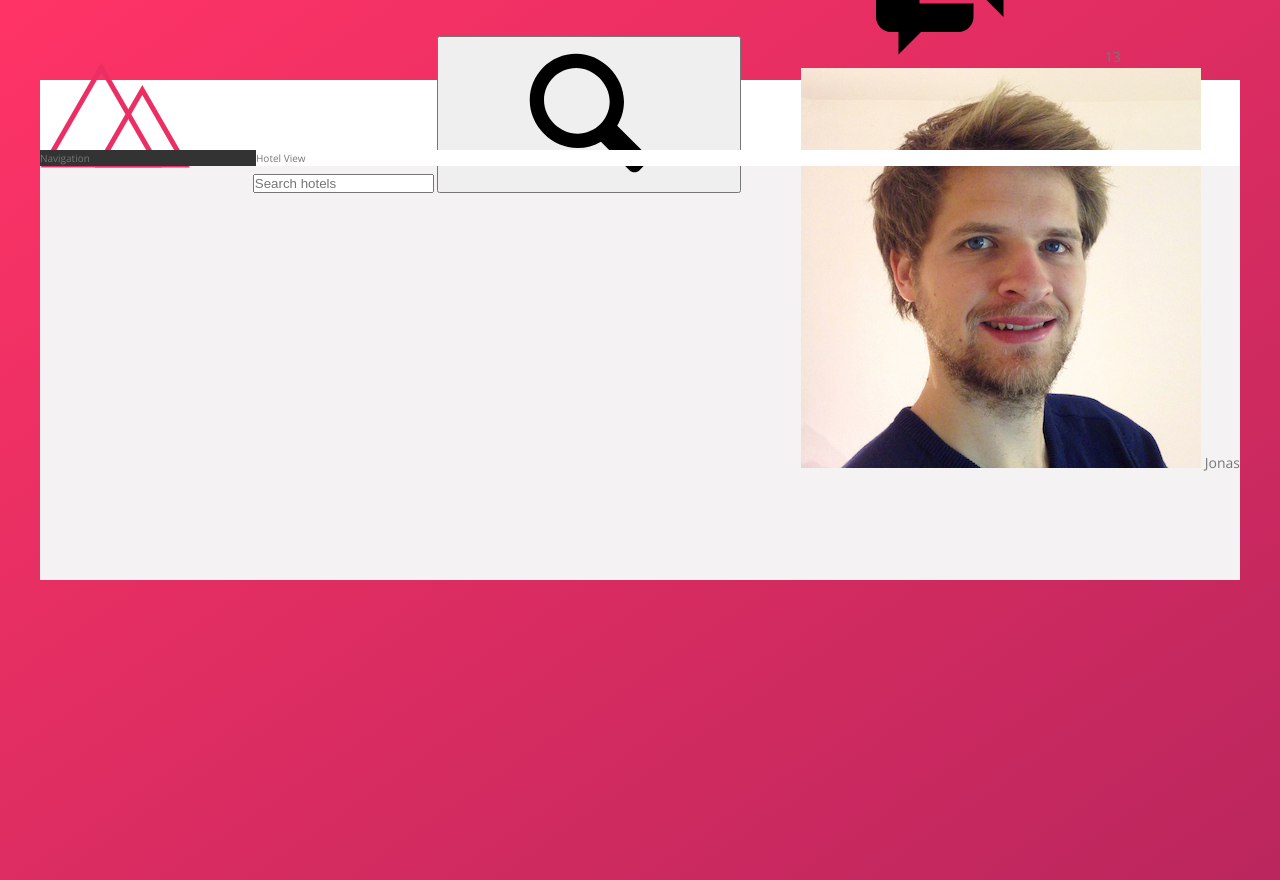
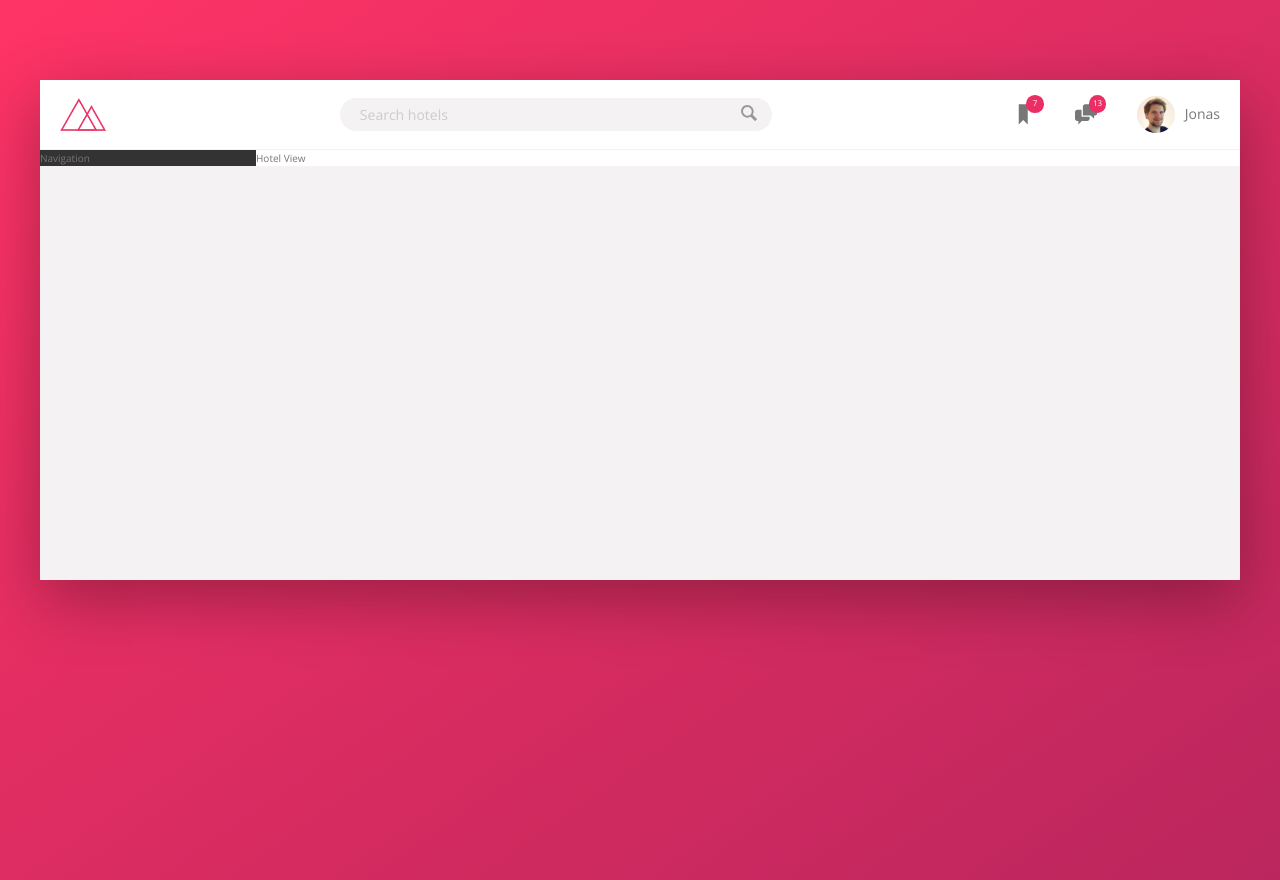
Before and after one commit to APareja12/trav_booking, a website built with Parcel: page index.html in a window 1280 px wide. Built offline with nearby package versions, Linux system fonts and the light colour scheme.

Commit message:
adds css style search

```diff
--- a/sass/_base.scss
+++ b/sass/_base.scss
@@ -12,7 +12,19 @@
     --color-grey-dark-2: #777;
     --color-grey-dark-3: #999;
 
+    --shadow-dark: 0 2rem 6rem rgba(0,0,0,.3);
+    --shadow-light: 0 2rem 5rem rgba(0,0,0,.06);
+
+    --line: 1px solid var(--color-grey-light-2);
+
 }
+
+$bp-largest: 75em;     // 1200px
+$bp-large: 68.75em;    // 1100px
+$bp-medium: 56.25em;   // 900px
+$bp-small: 37.5em;     // 600px
+$bp-smallest: 31.25em; // 500px
+
 
 * {
     margin: 0;
--- a/sass/_components.scss
+++ b/sass/_components.scss
@@ -0,0 +1,125 @@
+////////////////////////////////////////
+// LOGO
+.logo {
+    height: 3.25rem;
+    margin-left: 2rem;
+}
+
+
+////////////////////////////////////////
+// SEARCH
+.search {
+    flex: 0 0 40%;
+
+    display: flex;
+    align-items: center;
+    justify-content: center;
+
+    @media only screen and (max-width: $bp-smallest) {
+        order: 1;
+        flex: 0 0 100%;
+        background-color: var(--color-grey-light-2);
+    }
+
+    &__input {
+        font-family: inherit;
+        font-size: inherit;
+        color: inherit;
+        background-color: var(--color-grey-light-2);
+        border: none;
+        padding: .7rem 2rem;
+        border-radius: 100px;
+        width: 90%;
+        transition: all .2s;
+        margin-right: -3.25rem;
+
+        &:focus {
+            outline: none;
+            width: 100%;
+            background-color: var(--color-grey-light-3);
+        }
+
+        &::-webkit-input-placeholder {
+            font-weight: 100;
+            color: var(--color-grey-light-4);
+        }
+    }
+
+    &__input:focus + &__button {
+        background-color: var(--color-grey-light-3);
+    }
+
+    &__button {
+        border: none;
+        background-color: var(--color-grey-light-2);
+
+        &:focus {
+            outline: none;
+        }
+
+        &:active {
+            transform: translateY(2px);
+        }
+    }
+
+    &__icon {
+        height: 2rem;
+        width: 2rem;
+        fill: var(--color-grey-dark-3);
+    }
+}
+
+
+////////////////////////////////////////
+// USER NAVIGATION
+.user-nav {
+    align-self: stretch;
+
+    display: flex;
+    align-items: center;
+
+    & > * {
+        padding: 0 2rem;
+        cursor: pointer;
+        height: 100%;
+        display: flex;
+        align-items: center;
+    }
+
+    & > *:hover {
+        background-color: var(--color-grey-light-2);
+    }
+
+    &__icon-box {
+        position: relative;
+    }
+
+    &__icon {
+        height: 2.25rem;
+        width: 2.25rem;
+        fill: var(--color-grey-dark-2);
+    }
+
+    &__notification {
+        font-size: .8rem;
+        height: 1.75rem;
+        width: 1.75rem;
+        border-radius: 50%;
+        background-color: var(--color-primary);
+        color: #fff;
+        position: absolute;
+        top: 1.5rem;
+        right: 1.1rem;
+
+        display: flex;
+        justify-content: center;
+        align-items: center;
+    }
+
+    &__user-photo {
+        height: 3.75rem;
+        border-radius: 50%;
+        margin-right: 1rem;
+    }
+
+}
```
Also changed, not shown: 2 other files.
